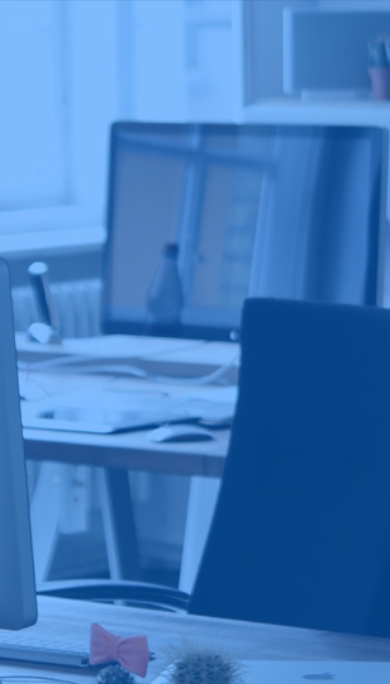
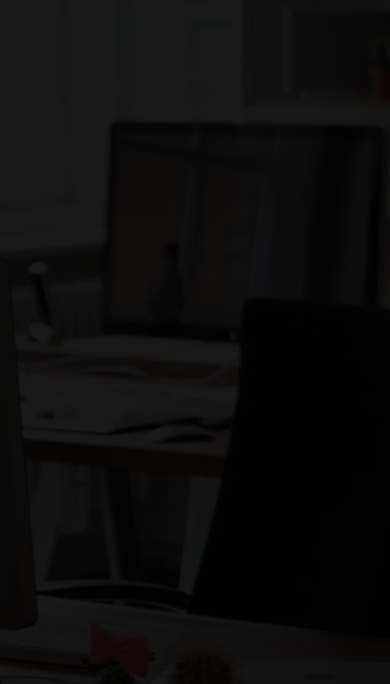
Before and after one commit to FCICoder/EnglLighters_Header, a plain HTML site: page index.html in a window 390 px wide. Shown: the top 684 px of the page. Drawn offline with Linux system fonts and the light colour scheme.

Commit message:
Update style.css

```diff
--- a/css/style.css
+++ b/css/style.css
@@ -136,6 +136,6 @@ header div h2::after{
       display: flex;
       justify-content: center;
 
-      box-shadow: inset 0 0 0 1000px rgba(0, 120, 255,.5);
+      box-shadow: inset 0 0 0 1000px rgba(0, 0, 0,.9);
    }
 }
```
